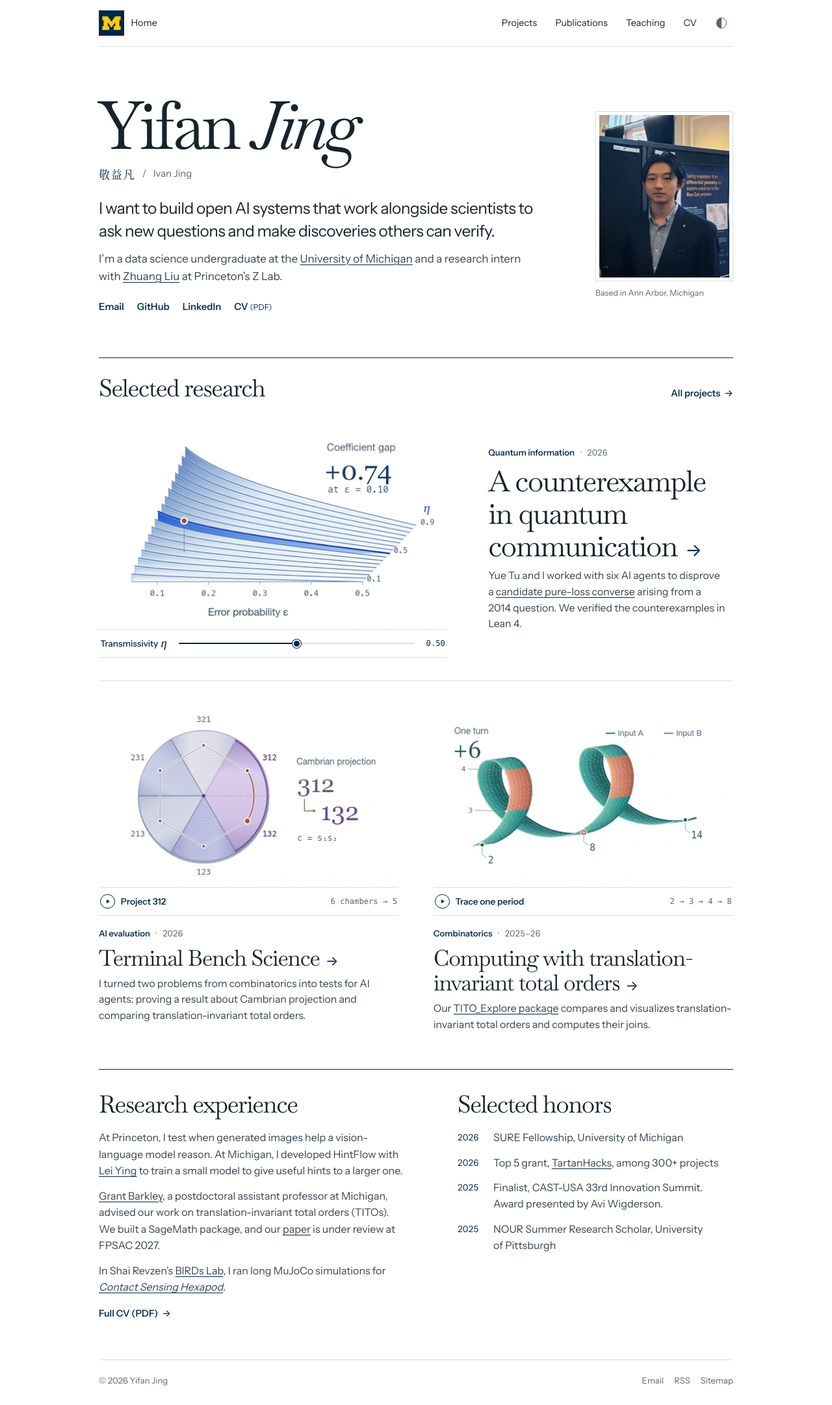
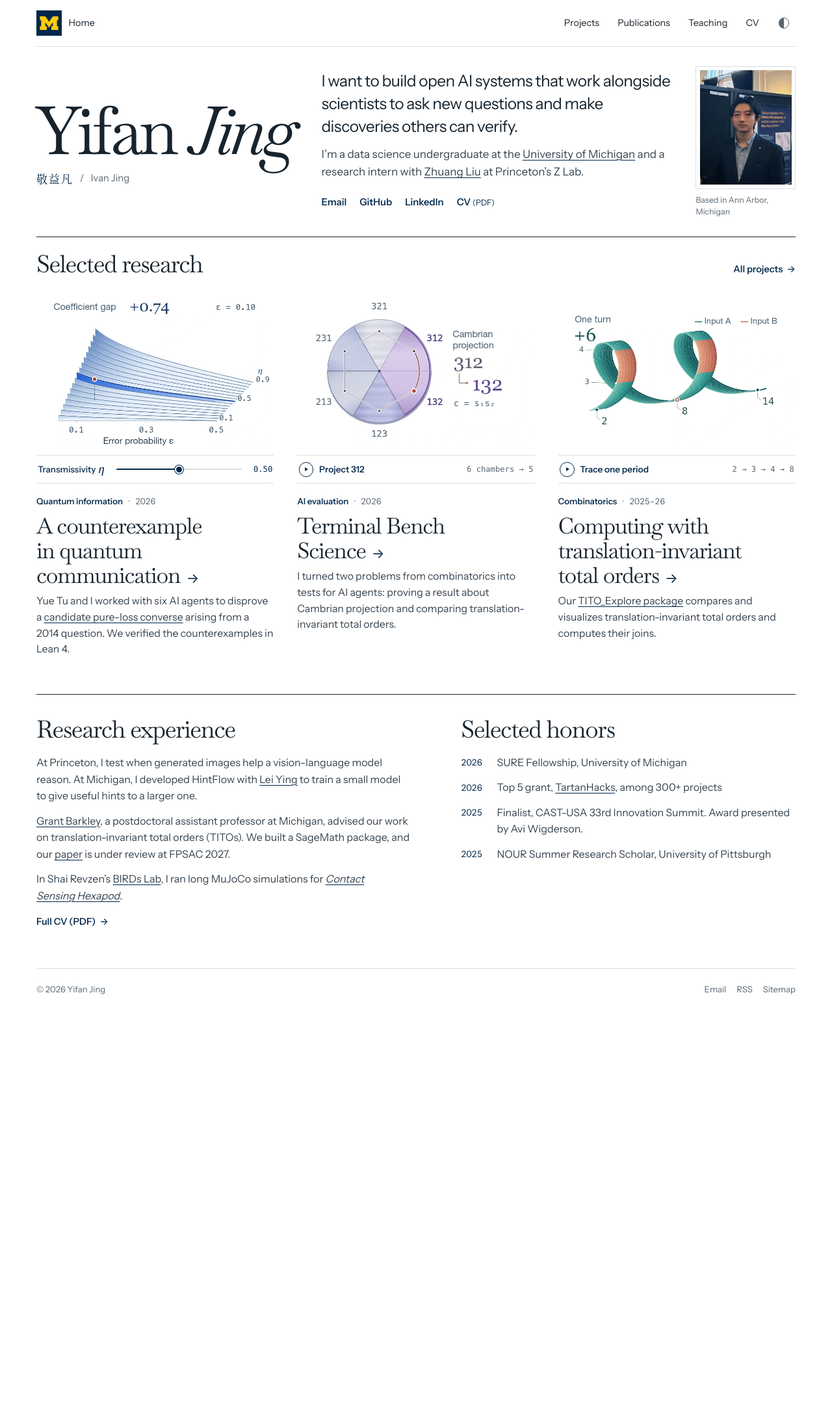
Before and after one commit to Ivann1242/Ivan, a Jekyll site: the page built from _pages/about.md, in a window 1280 px wide. Shown: the whole page at 65% size. Built offline with Jekyll 4.4.1, drawn with Linux system fonts in a browser that asks for light colours; after the commit the page ends 1560 px from its top, so only the background shows below that.

Commit message:
Adapt the research portfolio layout for desktop and split-screen views

```diff
--- a/_includes/research-figure.html
+++ b/_includes/research-figure.html
@@ -2,7 +2,7 @@
 <div class="research-figure"{% if visual.control %} data-study="{{ visual.image }}"{% if visual.image == 'tito-join' %} data-cycle="{{ site.data.tito_join.cycle | jsonify | escape }}"{% endif %}{% endif %}>
   <div class="figure-artboard">
     {% if include.url %}<a class="figure-link" href="{{ include.url | relative_url }}" tabindex="-1">{% endif %}
-      {% include research-image.html visual=visual detail=include.detail defer=include.defer featured=include.featured %}
+      {% include research-image.html visual=visual detail=include.detail defer=include.defer %}
       {% if visual.control %}<canvas width="720" height="432" aria-hidden="true" hidden></canvas>{% endif %}
     {% if include.url %}</a>{% endif %}
   </div>
--- a/_includes/research-image.html
+++ b/_includes/research-image.html
@@ -2,19 +2,22 @@
 {% assign stem = visual.image %}
 {% assign height = visual.height | default: 600 %}
 {% assign description = visual.alt %}
-{% assign sizes = '(max-width: 44rem) 90vw, (max-width: 68rem) 44vw, 29.5rem' %}
-{% if include.featured %}{% assign sizes = '(max-width: 44rem) 90vw, (max-width: 68rem) 52vw, 35.5rem' %}{% endif %}
 {% if include.detail %}
   {% assign stem = visual.detail_image | default: stem %}
   {% assign height = visual.detail_height | default: height %}
   {% assign description = visual.detail_alt | default: description %}
-  {% assign sizes = '(min-width: 52rem) 46rem, 90vw' %}
+  {% assign sizes = '(min-width: 89rem) 43rem, (min-width: 64rem) 49vw, (min-width: 52rem) 46rem, 90vw' %}
+  {% assign compact_media = '(max-width: 30rem)' %}
+{% elsif page.url == '/' %}
+  {% assign sizes = '(min-width: 89rem) 26rem, (min-width: 64rem) 30vw, (min-width: 54rem) 21rem, (min-width: 40rem) 39vw, 90vw' %}
+  {% assign compact_media = '(max-width: 30rem), (min-width: 40rem) and (max-width: 82rem)' %}
+{% else %}
+  {% assign sizes = '(min-width: 89rem) 21.5rem, (min-width: 64rem) 25vw, (min-width: 54rem) 21rem, (min-width: 40rem) 39vw, 90vw' %}
+  {% assign compact_media = '(max-width: 30rem), (min-width: 40rem)' %}
 {% endif %}
 {% assign path = '/images/research/' | append: stem | relative_url %}
 <picture>
   {% if visual.control %}
-    {% assign compact_media = '(max-width: 30rem)' %}
-    {% unless include.featured or include.detail %}{% assign compact_media = '(max-width: 30rem), (min-width: 44.01rem) and (max-width: 59rem)' %}{% endunless %}
     <source media="{{ compact_media }}" type="image/webp" width="720" height="500" srcset="{{ path }}-compact.webp">
   {% endif %}
   <source type="image/webp" srcset="{{ path }}-480.webp 480w, {{ path }}-1080.webp 1080w" sizes="{{ sizes }}">
--- a/_includes/work-list.html
+++ b/_includes/work-list.html
@@ -2,9 +2,8 @@
   {% for entry in include.entries %}
     <article class="work-row{% if entry.visual %} work-row--illustrated{% endif %}">
       {% if entry.visual %}
-        {% assign defer_image = true %}{% assign lead_figure = false %}
-        {% if forloop.first %}{% assign defer_image = false %}{% assign lead_figure = include.featured %}{% endif %}
-        {% include research-figure.html visual=entry.visual url=entry.url defer=defer_image featured=lead_figure %}
+        {% assign defer_image = true %}{% if forloop.first %}{% assign defer_image = false %}{% endif %}
+        {% include research-figure.html visual=entry.visual url=entry.url defer=defer_image %}
       {% endif %}
       <div class="work-info">
         <div class="work-meta">
--- a/_layouts/profile.html
+++ b/_layouts/profile.html
@@ -5,7 +5,7 @@ layout: default
   {% if page.url == '/' %}
     {{ content }}
   {% else %}
-    <article class="document">
+    <article class="document{% if page.visual %} document--project{% endif %}">
       <header class="document-heading">
         {% if page.collection %}
           {% assign section = site.data.navigation.main | where: 'collection', page.collection | first %}
@@ -19,11 +19,15 @@ layout: default
         {% if page.review_status %}<p class="entry-meta">{{ page.review_status }}</p>{% endif %}
       </header>
       {% if page.visual %}
-        <figure class="project-figure">
-          {% include research-figure.html visual=page.visual detail=true %}
-          <figcaption>{{ page.visual.caption | escape }} <a href="{{ page.visual.source }}">{{ page.visual.source_label }}</a></figcaption>
-        </figure>
-        {% if page.visual.image == 'tito-join' %}{% include tito-join.html %}{% endif %}
+        <div class="project-layout">
+          <div class="project-media">
+            <figure class="project-figure">
+              {% include research-figure.html visual=page.visual detail=true %}
+              <figcaption>{{ page.visual.caption | escape }} <a href="{{ page.visual.source }}">{{ page.visual.source_label }}</a></figcaption>
+            </figure>
+            {% if page.visual.image == 'tito-join' %}{% include tito-join.html %}{% endif %}
+          </div>
+          <div class="project-text">
       {% endif %}
       <div class="{% if page.collection or page.prose %}prose{% else %}index-content{% endif %}">{{ content }}</div>
       {% if page.citation %}<details class="citation"><summary>Recommended citation</summary><p>{{ page.citation }}</p></details>{% endif %}
@@ -37,6 +41,7 @@ layout: default
           {% if page.link %}<a class="text-link" href="{{ page.link }}">Project website</a>{% endif %}
         </nav>
       {% endif %}
+      {% if page.visual %}</div></div>{% endif %}
     </article>
   {% endif %}
 </main>
--- a/assets/css/site.scss
+++ b/assets/css/site.scss
@@ -80,9 +80,10 @@ html {
 
 .site-width {
   width: calc(100% - var(--gutter) - var(--gutter));
-  max-width: 61rem;
+  max-width: 82rem;
   margin-inline: auto;
 }
+.legacy-page .site-width { max-width: 61rem; }
 
 .site-body a {
   color: inherit;
@@ -323,23 +324,13 @@ html {
 .research-gallery {
   display: grid;
   grid-template-columns: repeat(2, minmax(0, 1fr));
-  column-gap: clamp(1.8rem, 4.2vw, 3.35rem);
+  column-gap: clamp(1.8rem, 2.8vw, 2.65rem);
   row-gap: 2.5rem;
   padding-block: 1.2rem 2.3rem;
 }
 .research-gallery .work-row { padding: 0; min-width: 0; }
 .research-gallery .work-row + .work-row { border: 0; }
-.research-gallery--featured .work-row:first-child {
-  display: grid;
-  grid-column: 1 / -1;
-  grid-template-columns: minmax(0, 1.42fr) minmax(0, 1fr);
-  align-items: center;
-  column-gap: clamp(2rem, 5vw, 4.2rem);
-  padding-bottom: 2.2rem;
-  border-bottom: 1px solid var(--rule);
-}
 .work-row--illustrated .work-info { display: block; margin-top: 1.05rem; }
-.research-gallery--featured .work-row:first-child .work-info { margin-top: 0; }
 .work-row--illustrated .work-meta {
   flex-flow: row wrap;
   align-items: baseline;
@@ -349,9 +340,6 @@ html {
 }
 .work-row--illustrated .work-meta > :last-child::before { content: "·"; margin-inline-end: .55rem; }
 .research-gallery .work-title { font-size: clamp(1.65rem, calc(1.41rem + .9vw), 2.13rem); line-height: 1.12; }
-.research-gallery--featured .work-row:first-child .work-title {
-  font-size: clamp(2.05rem, calc(1.6rem + 1.7vw), 2.8rem);
-}
 .work-row--illustrated .work-title a { display: inline; }
 .work-row--illustrated .work-arrow { display: inline-block; margin-inline-start: .08em; font-size: .6em; }
 .work-row--illustrated .work-body p { margin: .56rem 0 0; max-width: 50ch; }
@@ -456,6 +444,7 @@ html {
   overflow: hidden; clip-path: inset(50%); white-space: nowrap; border: 0;
 }
 .project-figure { max-width: 46rem; margin: 0 0 2rem; }
+.project-media, .project-text { min-inline-size: 0; }
 .project-figure figcaption {
   margin-top: .65rem;
   color: var(--muted);
@@ -510,6 +499,7 @@ html {
 .document-heading .entry-meta { margin-top: .85rem; color: var(--muted); font-size: .94rem; }
 .document-heading .entry-meta + .entry-meta { margin-top: .15rem; }
 .index-content .group-title { margin-block: 1.6rem .8rem; }
+.index-content .research-gallery { container: project-list / inline-size; }
 .prose, .citation { max-width: 66ch; overflow-wrap: anywhere; }
 .prose p, .prose ul, .prose ol { margin: 0 0 1rem; }
 .prose p { text-wrap: pretty; }
@@ -552,9 +542,90 @@ html {
 .legacy-page #main { width: 100%; }
 .legacy-page .site-footer { margin-top: 3rem; }
 
+/* On tablet and split-screen windows each study has its own horizontal row. */
+@media screen and (min-width: 40rem) and (max-width: 63.99rem) {
+  .intro {
+    grid-template-areas: "portrait name" "portrait copy";
+    grid-template-columns: clamp(6.5rem, 15vw, 9rem) minmax(0, 1fr);
+    column-gap: clamp(1.5rem, 4vw, 2.75rem);
+    padding-block: clamp(1.75rem, 3.1vw, 2.15rem);
+  }
+  .intro-copy { padding-top: .8rem; }
+  .research-gallery { grid-template-columns: minmax(0, 1fr); row-gap: 0; padding-block: 0 1rem; }
+  .research-gallery .work-row--illustrated {
+    display: grid;
+    grid-template-columns: clamp(15.75rem, 39vw, 21rem) minmax(0, 1fr);
+    align-items: center;
+    column-gap: clamp(1.45rem, 4vw, 2.7rem);
+    padding-block: 1.25rem;
+  }
+  .research-gallery .work-row + .work-row { border-block-start: 1px solid var(--rule); }
+  .work-row--illustrated .work-info { margin-top: 0; }
+}
+
+@media screen and (min-width: 64rem) {
+  .intro {
+    grid-template-areas: "name copy portrait";
+    grid-template-columns: minmax(max-content, .93fr) minmax(0, 1.25fr) clamp(9rem, 12vw, 11rem);
+    column-gap: clamp(2rem, 3vw, 3.15rem);
+    align-items: center;
+    padding-block: clamp(1.65rem, 2.3vw, 2.45rem);
+  }
+  .intro-copy { padding-top: 0; }
+  .home-section .section-heading { padding-block-start: 1.3rem; }
+  .research-gallery--featured {
+    grid-template-columns: repeat(3, minmax(0, 1fr));
+    padding-block-start: .6rem;
+  }
+  .index-content .research-gallery {
+    grid-template-columns: minmax(0, 1fr);
+    row-gap: 0;
+    padding-block: 0 1rem;
+  }
+  .index-content .work-row--illustrated {
+    display: grid;
+    grid-template-columns: clamp(17rem, 26cqi, 21.5rem) minmax(0, 1fr);
+    align-items: center;
+    column-gap: clamp(2rem, 4cqi, 3.75rem);
+    padding-block: 1.4rem;
+  }
+  .index-content .research-gallery .work-row + .work-row { border-block-start: 1px solid var(--rule); }
+  .index-content .work-row--illustrated .work-info { margin-top: 0; }
+  .document { padding-block: 3.25rem 4rem; }
+  .document--project .document-heading h1 { max-width: 36ch; }
+  .project-layout {
+    display: grid;
+    grid-template-columns: minmax(0, 1.25fr) minmax(0, 1fr);
+    align-items: start;
+    column-gap: clamp(2.5rem, 5vw, 5rem);
+  }
+  .project-media .project-figure { max-width: none; }
+  .project-media .project-figure:last-child { margin-bottom: 0; }
+}
+
+/* Separate the project title and synopsis once both have a readable measure. */
+@container project-list (min-width: 70rem) {
+  .work-row--illustrated .work-body {
+    display: grid;
+    grid-template-columns: minmax(0, 1fr) minmax(0, 1.1fr);
+    column-gap: clamp(2rem, 3cqi, 3rem);
+  }
+  .work-body > * { grid-column: 1; }
+  .work-body .work-summary { grid-column: 2; grid-row: 1; }
+  .work-body .work-summary p { margin-block-start: 0; }
+}
+
 @media (max-width: 42rem) {
   .mast { gap: .4rem .65rem; }
   .site-nav { font-size: .86rem; }
+  .work-row { padding-block: 1.2rem; }
+  .work-info { grid-template-columns: 1fr; gap: .4rem; }
+  .work-meta { flex-direction: row; align-items: baseline; gap: .65rem; padding-top: 0; }
+  .work-body p { margin-inline-end: 0; }
+  .home-notes { grid-template-columns: 1fr; gap: 2rem; }
+}
+
+@media (max-width: 39.99rem) {
   .intro {
     grid-template-areas: "name portrait" "copy copy";
     grid-template-columns: minmax(0, 1fr) clamp(5rem, 22vw, 8rem);
@@ -564,22 +635,11 @@ html {
   .intro-copy { max-width: 100%; padding-top: 1.35rem; }
   .portrait figcaption { display: none; }
   .portrait picture { padding: .2rem; }
-  .work-row { padding-block: 1.2rem; }
-  .work-info { grid-template-columns: 1fr; gap: .4rem; }
-  .work-meta { flex-direction: row; align-items: baseline; gap: .65rem; padding-top: 0; }
-  .work-body p { margin-inline-end: 0; }
-  .home-notes { grid-template-columns: 1fr; gap: 2rem; }
-}
-
-@media (max-width: 44rem) {
   .research-gallery { grid-template-columns: minmax(0,1fr); row-gap: 1.75rem; padding-block: 1rem 1.75rem; }
-  .research-gallery .work-row, .research-gallery--featured .work-row:first-child {
-    display: block;
-    padding: 0;
-    border: 0;
+  .research-gallery .work-row + .work-row { border-top: 1px solid var(--rule); padding-top: 1.6rem; }
+  .research-gallery--featured .work-row:first-child .work-title {
+    font-size: clamp(2.05rem, calc(1.6rem + 1.7vw), 2.8rem);
   }
-  .research-gallery .work-row + .work-row { border-top: 1px solid var(--rule); padding-top: 1.6rem; }
-  .research-gallery--featured .work-row:first-child .work-info { margin-top: 1.05rem; }
 }
 
 @media (max-width: 38rem) {
```
